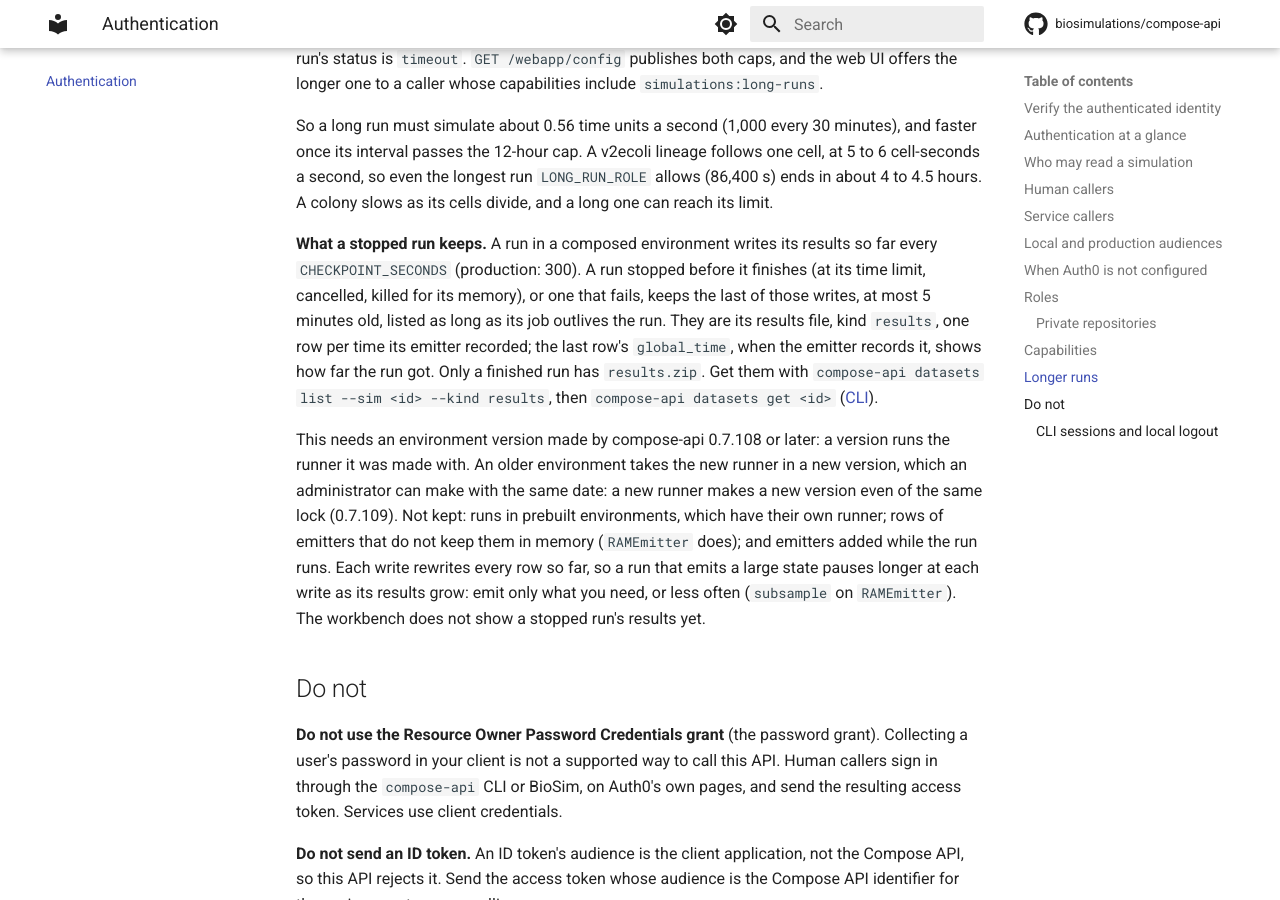
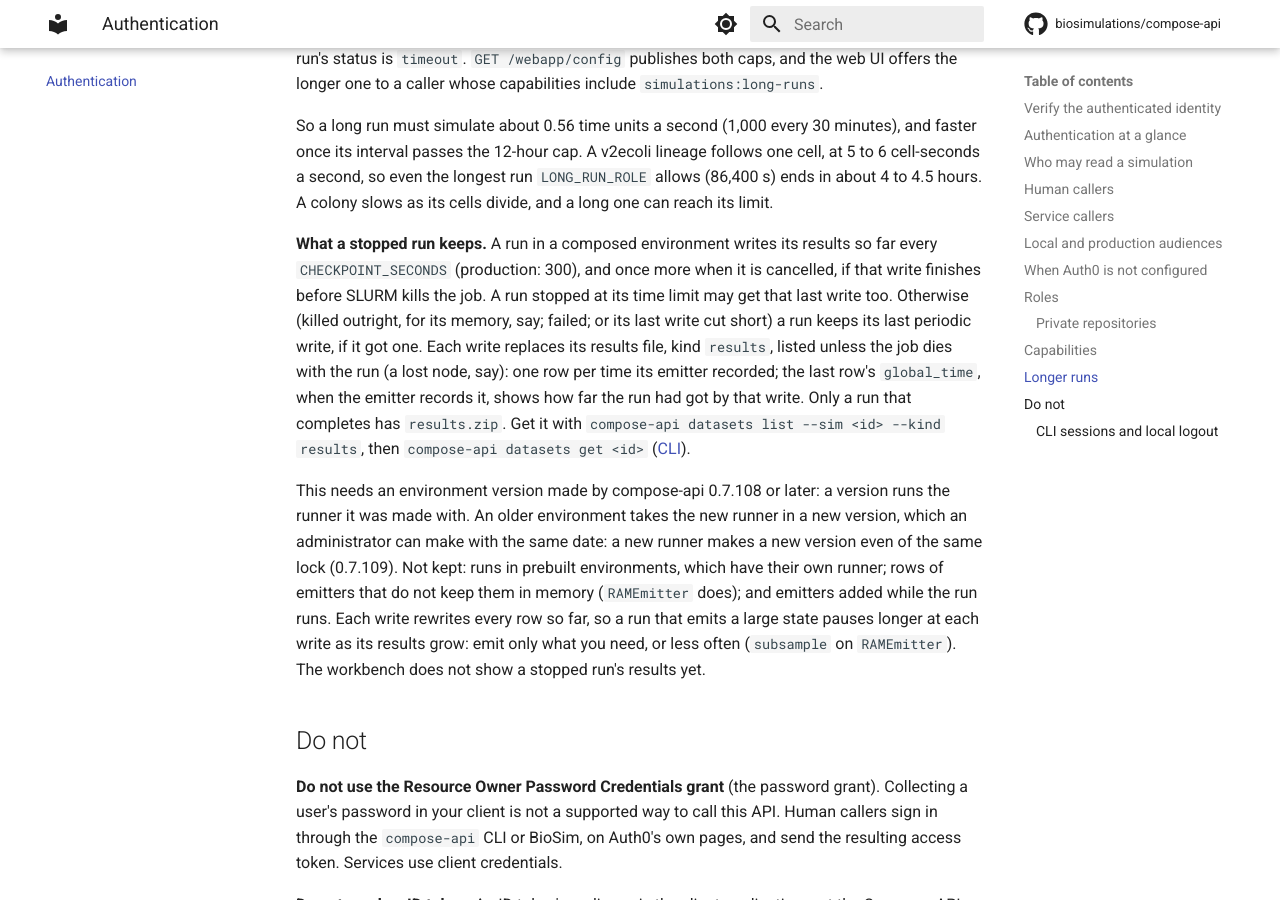
Before and after one commit to biosimulations/compose-api, an MkDocs documentation site: the page built from docs/authentication.md, in a window 1280 px wide and 900 px high, scrolled down 6092 px. Built offline with MkDocs 1.6.1 and Material for MkDocs 9.7.7, drawn with Linux system fonts in a browser that asks for light colours; comment, search, counter and statistics services are not loaded.

Commit message:
docs: a cancelled run gets one last write when it's stopped
0.7.110 has the job forward SIGTERM, and production's repeat cancel test
(simulation 12969, mash-f3ae3f0e91@3) shows the stop write: 2,275 whole rows
against 1,721 at the 5-minute write, announced again 0.77 s after the cancel
request with the file's sha256, job.end 143. Say so for a cancel. A run stopped
at its time limit "may" get it too, since production hasn't shown that yet.
Otherwise (killed outright, failed, or a last write cut short) a run keeps its
last periodic write, if it got one.

Also drop "at most 5 minutes old": the next wait starts only after a write
finishes, and a failed write leaves an older file. Say plainly when the file is
listed, that the last global_time is as of that write, and that only a run
that completes has results.zip.

Co-Authored-By: Claude Opus 5.5 <noreply@anthropic.com>
Claude-Session: https://claude.ai/code/session_01PcSWnxrDtCgf4FKc3SffXu

```diff
--- a/docs/authentication.md
+++ b/docs/authentication.md
@@ -186,12 +186,13 @@ passes the 12-hour cap. A v2ecoli lineage follows one cell, at 5 to 6 cell-secon
 reach its limit.
 
 **What a stopped run keeps.** A run in a composed environment writes its results so far every `CHECKPOINT_SECONDS`
-(production: 300). A run stopped before it finishes (at its time limit, cancelled, killed for its memory), or one that
-fails, keeps the last of those writes, at most 5 minutes old, listed as long as its job outlives the run. They are its
-results file, kind `results`, one row per time its emitter recorded; the last row's `global_time`, when the emitter
-records it, shows how far the run got. Only a finished run has `results.zip`. Get them with
-`compose-api datasets list --sim <id> --kind results`, then `compose-api datasets get <id>`
-([CLI](cli.md#what-a-run-produced-datasets)).
+(production: 300), and once more when it is cancelled, if that write finishes before SLURM kills the job. A run stopped
+at its time limit may get that last write too. Otherwise (killed outright, for its memory, say; failed; or its last
+write cut short) a run keeps its last periodic write, if it got one. Each write replaces its results file, kind
+`results`, listed unless the job dies with the run (a lost node, say): one row per time its emitter recorded; the last
+row's `global_time`, when the emitter records it, shows how far the run had got by that write. Only a run that
+completes has `results.zip`. Get it with `compose-api datasets list --sim <id> --kind results`, then
+`compose-api datasets get <id>` ([CLI](cli.md#what-a-run-produced-datasets)).
 
 This needs an environment version made by compose-api 0.7.108 or later: a version runs the runner it was made with.
 An older environment takes the new runner in a new version, which an administrator can make with the same date: a new
```
Also changed, not shown: docs/cli.md (+1 -1 lines).
